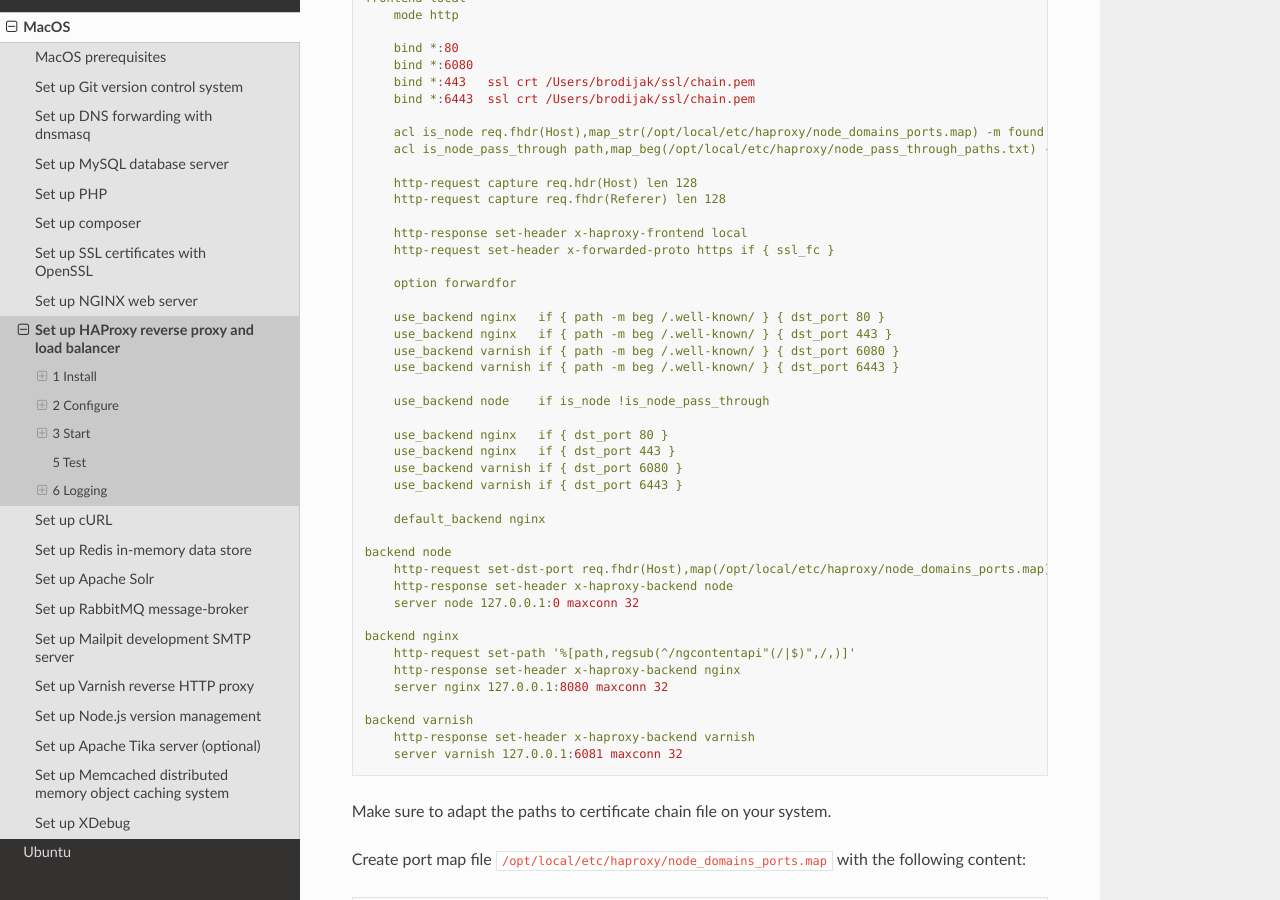
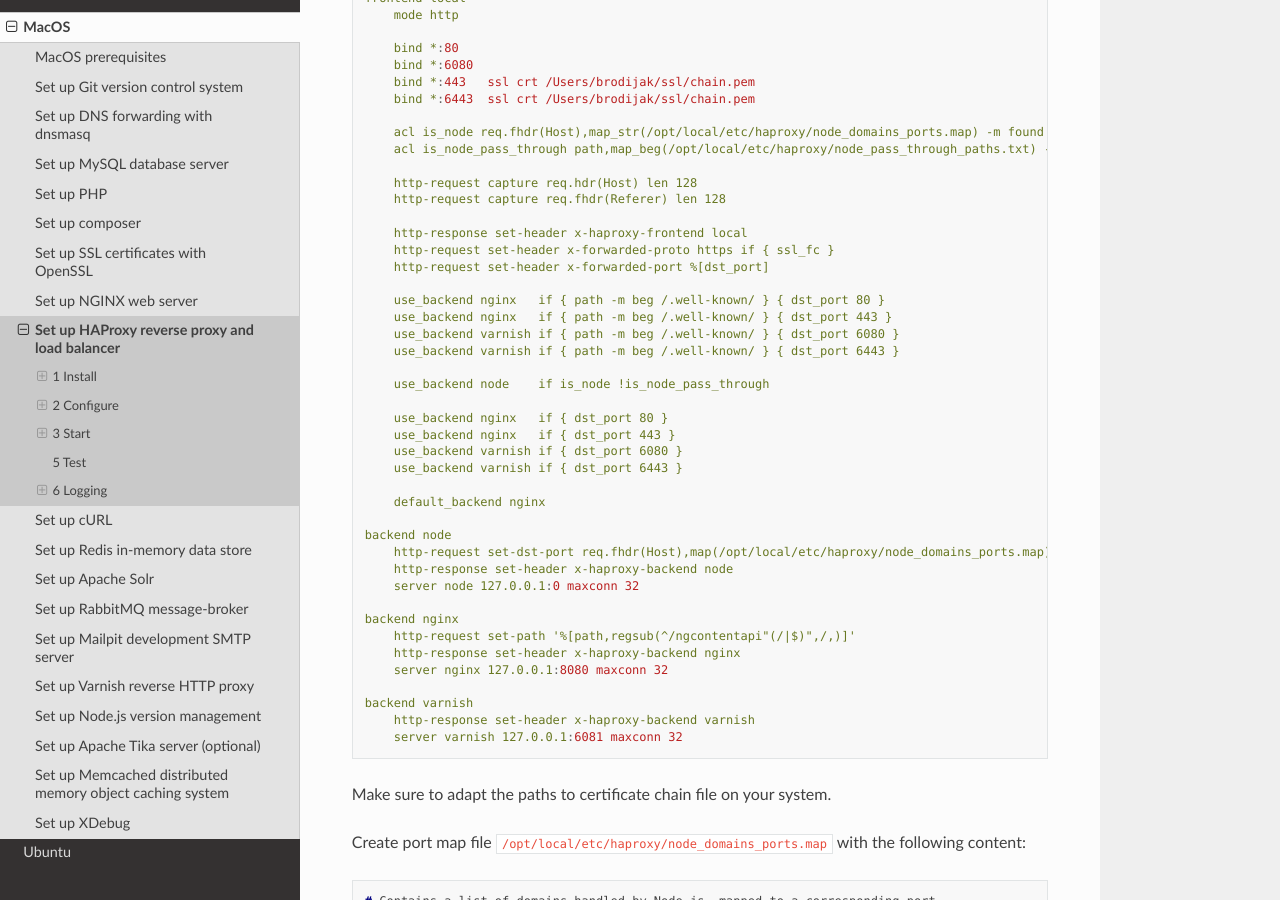
Before and after one commit to netgen/local-development-setup, a Sphinx documentation site: the page built from docs/source/macos/haproxy.rst, in a window 1280 px wide and 900 px high, scrolled down 782 px. Built offline with Sphinx 7.4.7 and the Read the Docs theme 3.1.0, drawn with Linux system fonts in a browser that asks for light colours; formulas are drawn with MathJax 3.

Commit message:
P7A-174: remove forwardfor, add forwarded port

```diff
--- a/docs/source/macos/haproxy.rst
+++ b/docs/source/macos/haproxy.rst
@@ -50,8 +50,7 @@ Create configuration file ``/opt/local/etc/haproxy/haproxy.cfg`` with the follow
 
        http-response set-header x-haproxy-frontend local
        http-request set-header x-forwarded-proto https if { ssl_fc }
-
-       option forwardfor
+       http-request set-header x-forwarded-port %[dst_port]
 
        use_backend nginx   if { path -m beg /.well-known/ } { dst_port 80 }
        use_backend nginx   if { path -m beg /.well-known/ } { dst_port 443 }
```
